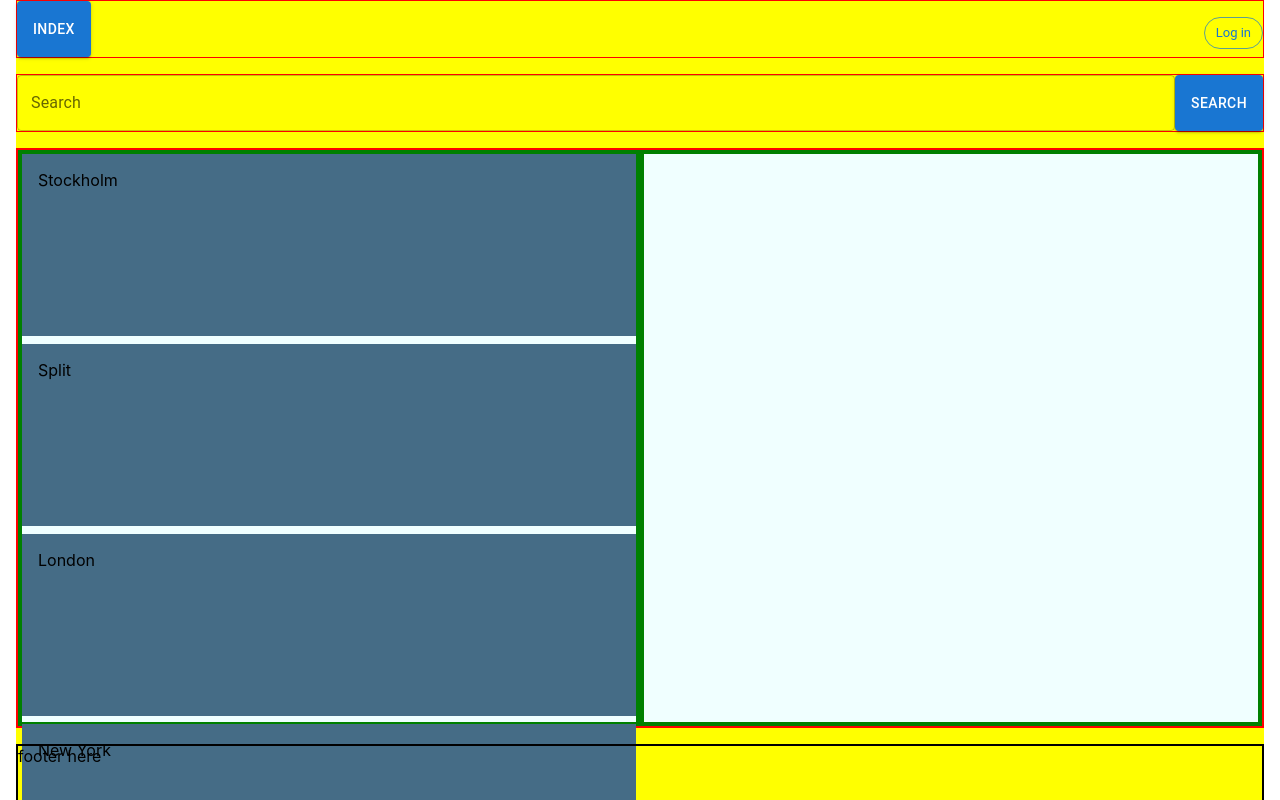
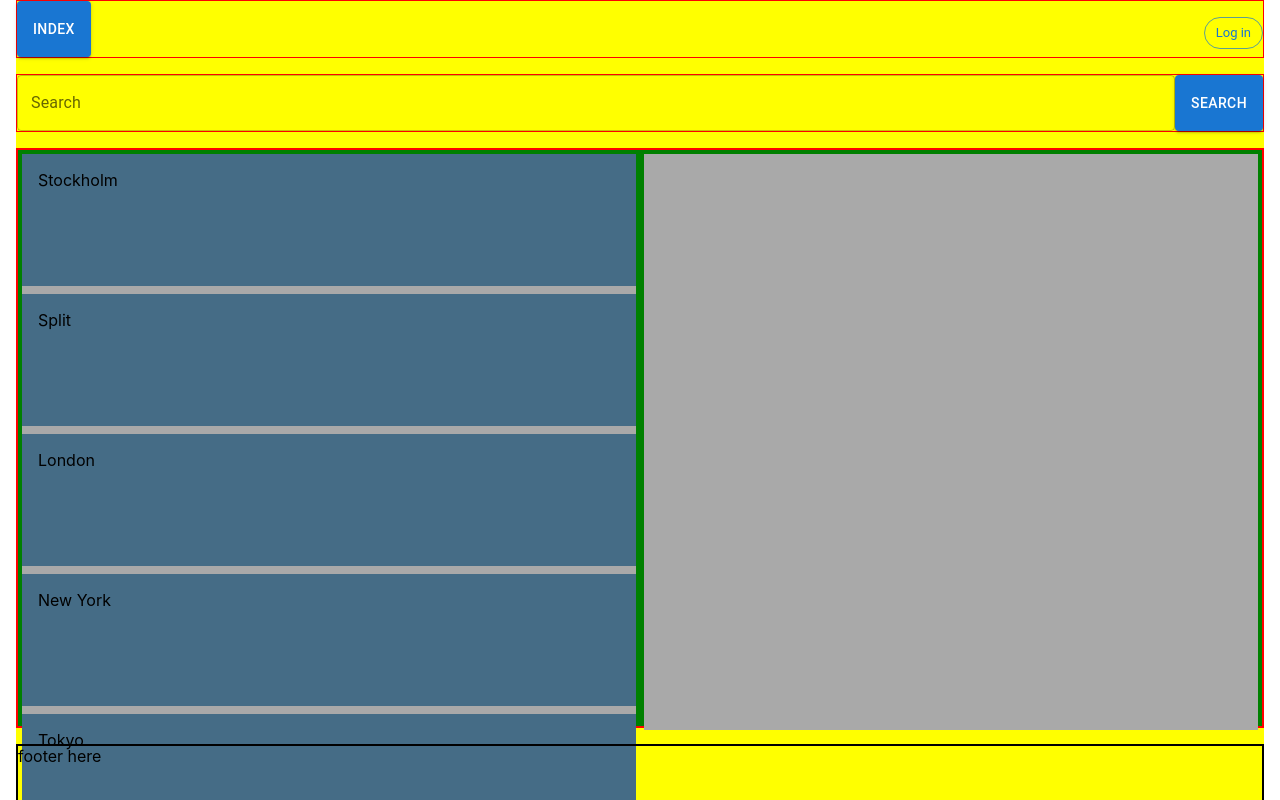
Before and after one commit to GoranAviani/react_apollo_client_3_cache, a React (Create React App) app: page / in a window 1280 px wide. Shown: the top 800 px of the page. Built offline with nearby package versions, Linux system fonts and the light colour scheme.

Commit message:
changing keys

```diff
--- a/src/components/WeatherBoard/css/ColumItem.css
+++ b/src/components/WeatherBoard/css/ColumItem.css
@@ -2,8 +2,7 @@
     user-select: none;
     padding: 16px;
     margin: 0 0 8px 0;
-    min-height: 150px;
-
+    min-height: 100px;
 }
 
 [data-dragging="true"] {
--- a/src/components/WeatherBoard/css/Column.css
+++ b/src/components/WeatherBoard/css/Column.css
@@ -5,5 +5,7 @@
     flex-shrink: 1;
     flex-basis: 0;
     margin: 4px;
-    background: azure;
+    height: 100%;
+    background: darkgrey;
+
 }
```
